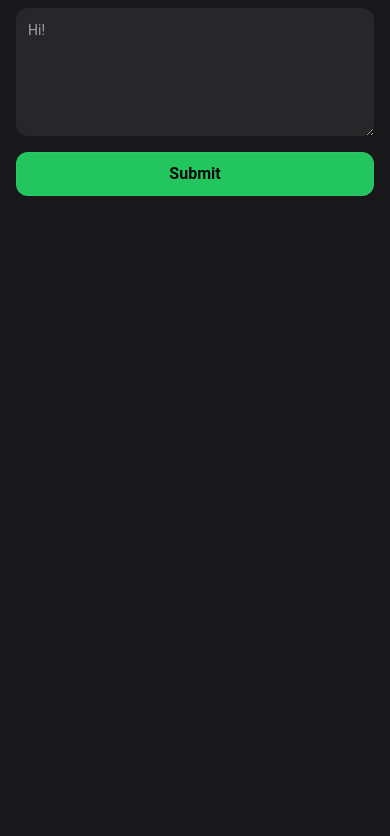
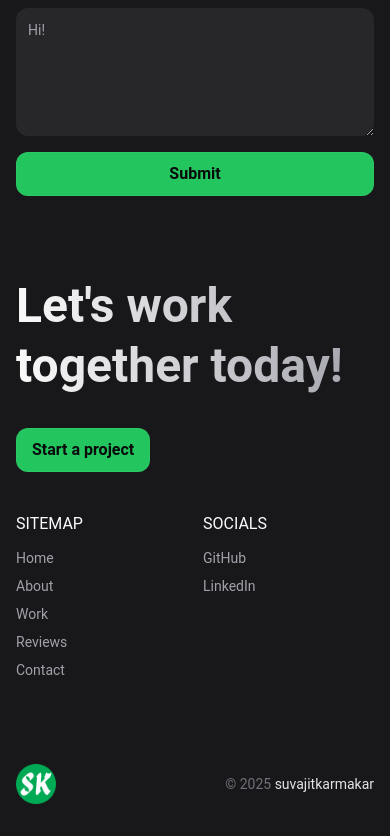
Before and after one commit to SUVAJIT-KARMAKAR/PORTFOLIO, a React (Vite) app: page / in a window 390 px wide. Shown: the part 5918-6754 px from the top of the page. Before the commit the page ends 6114 px from the top, so only its background shows below. Built offline with nearby package versions, Linux system fonts and the light colour scheme.

Commit message:
feature(footer): Footer page completed

```diff
--- a/src/App.jsx
+++ b/src/App.jsx
@@ -6,6 +6,7 @@ import Skills from "./components/Skills/Skills";
 import Work from "./components/Work/Work";
 import Review from "./components/Review/Review";
 import Contact from "./components/Contact";
+import Footer from "./components/Footer";
 
 const App = () => {
   return (
@@ -19,6 +20,7 @@ const App = () => {
         <Review />
         <Contact />
       </main>
+      <Footer />
     </>
   );
 };
--- /dev/null
+++ b/src/components/Footer.jsx
@@ -0,0 +1,105 @@
+import React from "react";
+
+// COMPONENTS
+import { ButtonPrimary } from "./Button/Button";
+
+// ICONS
+import { LuArrowBigRightDash } from "react-icons/lu";
+
+// SITEMAP
+const sitemap = [
+  {
+    label: "Home",
+    href: "#home",
+  },
+  {
+    label: "About",
+    href: "#about",
+  },
+  {
+    label: "Work",
+    href: "#work",
+  },
+  {
+    label: "Reviews",
+    href: "#reviews",
+  },
+  {
+    label: "Contact",
+    href: "#contact",
+  },
+];
+
+// SOCIALS
+const socials = [
+  {
+    label: "GitHub",
+    href: "",
+  },
+  {
+    label: "LinkedIn",
+    href: "",
+  },
+];
+
+const Footer = () => {
+  return (
+    <footer className="section">
+      <div className="container">
+        <div className="lg:grid lg:grid-cols-2">
+          <div className="mb-10">
+            <h2 className="headline-one mb-8 lg:max-w-[12ch]">
+              {" "}
+              Let&apos;s work together today!
+            </h2>
+            <ButtonPrimary href="mailto:" label="Start a project" />
+          </div>
+          <div className="grid grid-cols-2 gap-4 lg:pl-20">
+            <div>
+              <p className="mb-2"> SITEMAP </p>
+              <ul>
+                {sitemap.map(({ label, href }, key) => (
+                  <li key={key}>
+                    <a
+                      href={href}
+                      className="block text-sm text-zinc-400 py-1 transition-colors hover:text-zinc-200"
+                    >
+                      {label}
+                    </a>
+                  </li>
+                ))}
+              </ul>
+            </div>
+
+            <div>
+              <p className="mb-2"> SOCIALS </p>
+              <ul>
+                {socials.map(({ label, href }, key) => (
+                  <li key={key}>
+                    <a
+                      href={href}
+                      target="_blank"
+                      className="block text-sm text-zinc-400 py-1 transition-colors hover:text-zinc-200"
+                    >
+                      {label}
+                    </a>
+                  </li>
+                ))}
+              </ul>
+            </div>
+          </div>
+        </div>
+        <div className="flex items-center justify-between pt-20 mb-8">
+          <a href="" className="">
+            <img src="/avatar/LOGO.png" alt="Logo" width={40} height={40} />
+          </a>
+          <p className="text-zinc-500 text-sm">
+            &copy; 2025 <span className="text-zinc-200">suvajitkarmakar</span>
+          </p>
+        </div>
+      </div>
+    </footer>
+  );
+};
+
+export default Footer;
```
